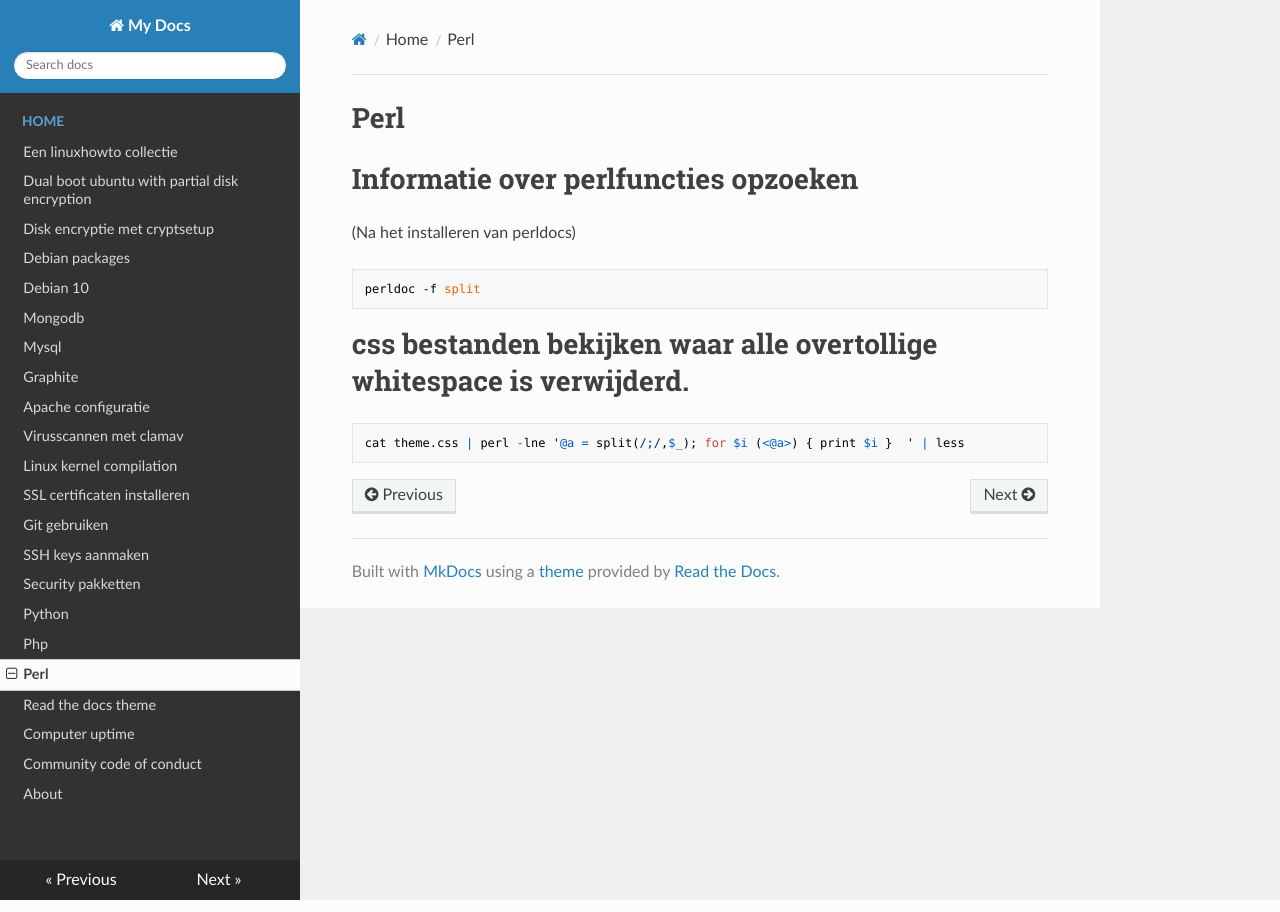
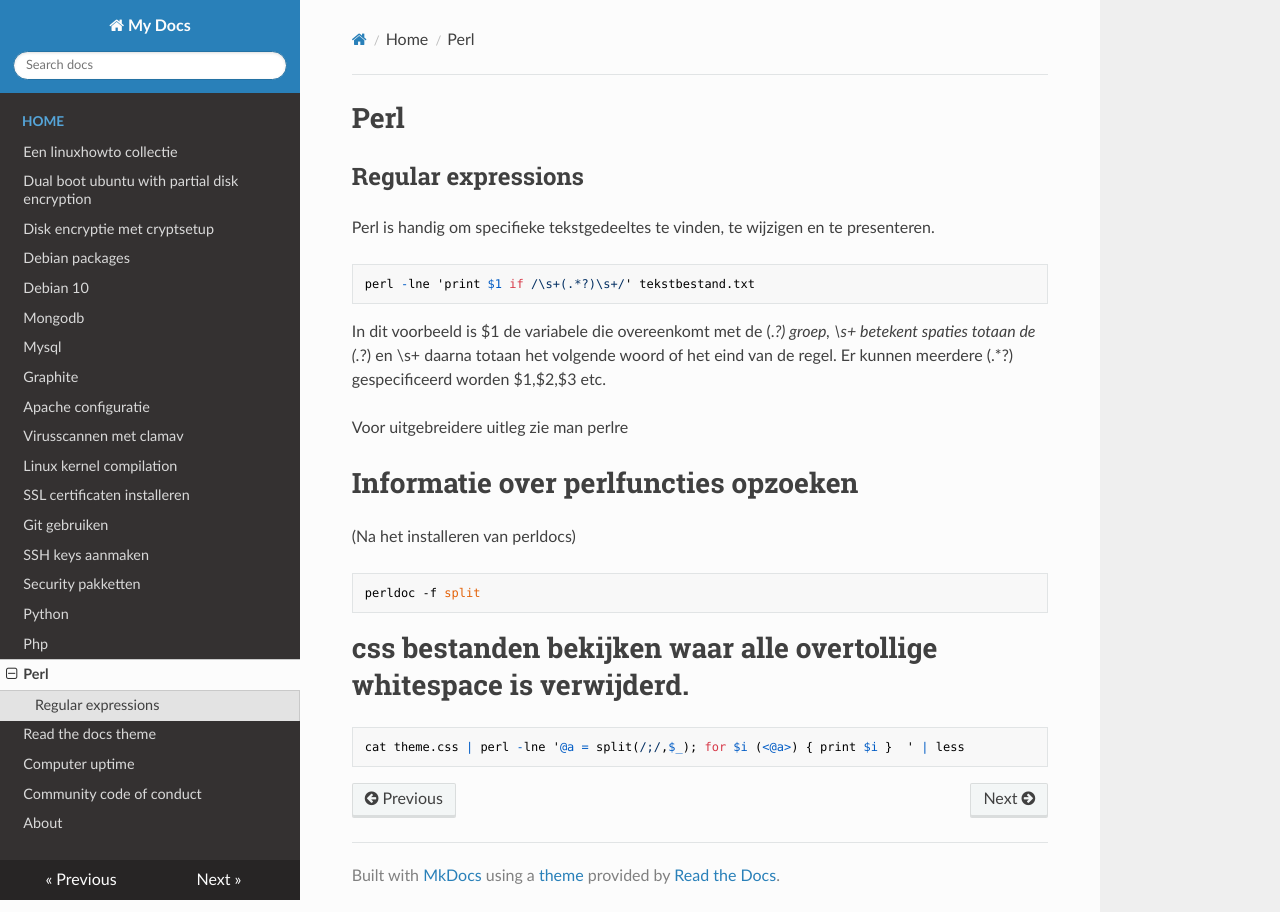
Before and after one commit to MatthewBuchananAstley/linuxhowto, an MkDocs documentation site: the page built from docs/Perl.md, in a window 1280 px wide. Built offline with MkDocs 1.6.1, drawn with Linux system fonts in a browser that asks for light colours; nearby versions of some CDN libraries.

Commit message:
Adjusted Perl information

```diff
--- a/docs/Perl.md
+++ b/docs/Perl.md
@@ -1,4 +1,16 @@
 # Perl
+
+## Regular expressions
+
+Perl is handig om specifieke tekstgedeeltes te vinden, te wijzigen en te presenteren.
+
+    perl -lne 'print $1 if /\s+(.*?)\s+/' tekstbestand.txt
+
+In dit voorbeeld is $1 de variabele die overeenkomt met de (.*?) groep, \s+ betekent spaties totaan
+de (.*?) en \s+ daarna totaan het volgende woord of het eind van de regel.
+Er kunnen meerdere (.*?) gespecificeerd worden $1,$2,$3 etc.
+
+Voor uitgebreidere uitleg zie man perlre
 
 # Informatie over perlfuncties opzoeken
 
```
